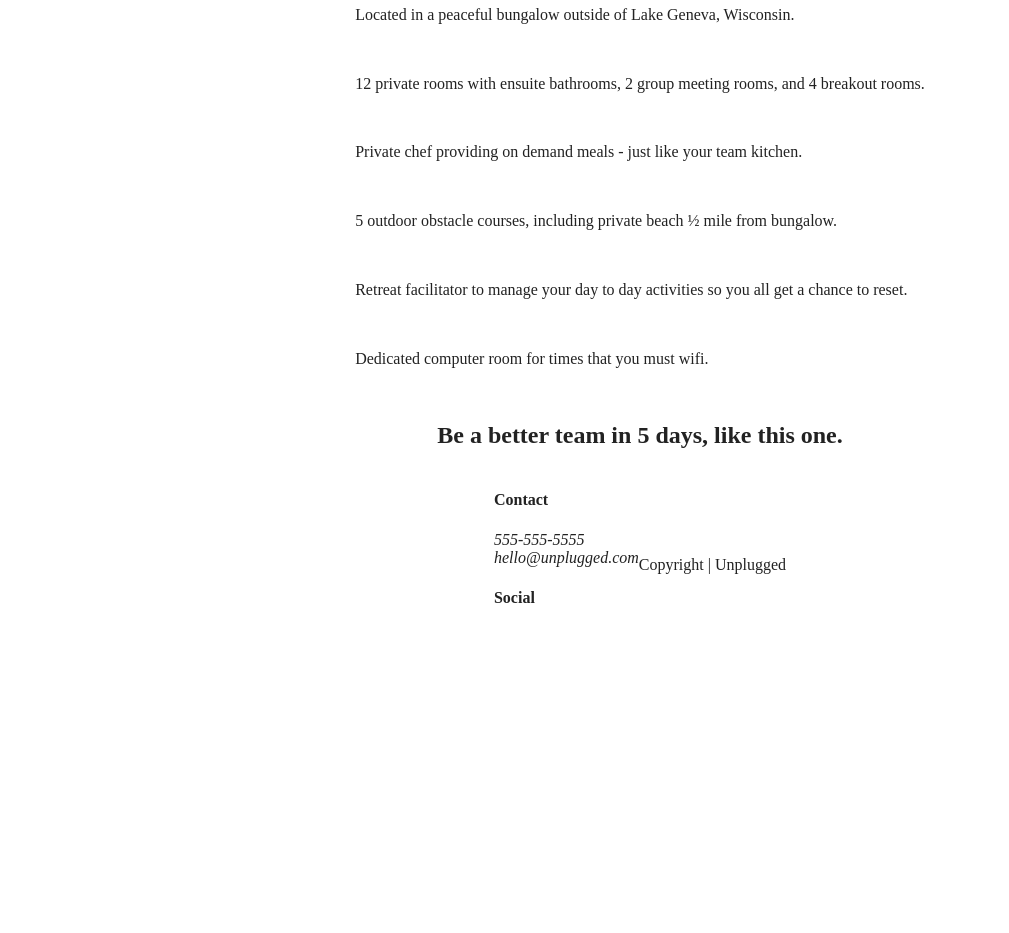
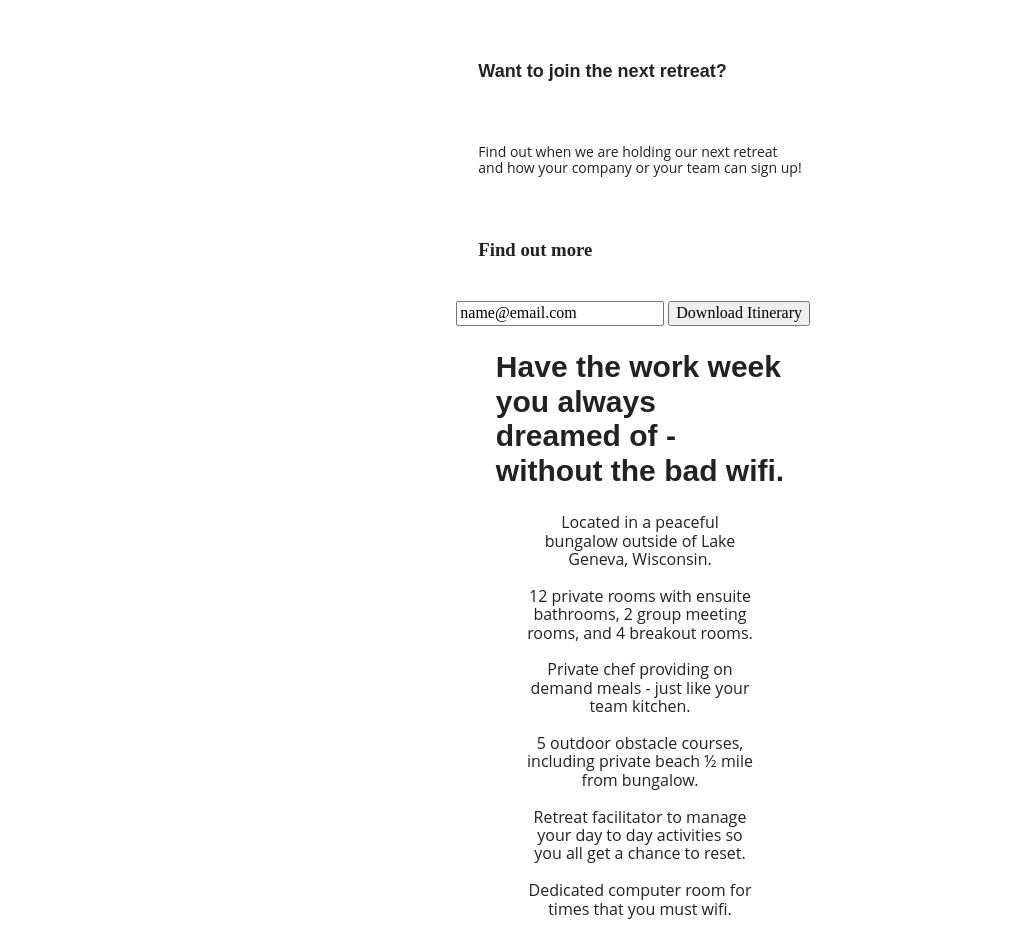
Before and after one commit to cerazo87/html5-boilerplate_v8.0.0, a website built with Parcel: page index.html in a window 1280 px wide. Shown: the part 301-1234 px from the top of the page, without its empty margins (0-1009 px from the left). Before the commit the page ends 961 px from the top, so only its background shows below. Built offline with nearby package versions, Linux system fonts and the light colour scheme.

Commit message:
Added Widths and Margins

```diff
--- a/css/main.css
+++ b/css/main.css
@@ -91,6 +91,7 @@ header, footer {
   justify-content: center;
   align-items: center;
   flex-flow: row wrap;
+  padding: 20px;
 }
 
 header nav {
@@ -98,6 +99,7 @@ header nav {
   justify-content: center;
   align-items: center;
   flex-flow: row wrap;
+  width: 60%;
 }
 
 header .content-wrapper {
@@ -105,11 +107,59 @@ header .content-wrapper {
   justify-content: center;
   align-items: center;
   flex-flow: row wrap;
+  margin: 0;
 }
 
 header nav ul {
   display: flex;
   justify-content: space-around;
+  width:
+}
+
+.hero-area h1 {
+  display: flex;
+  align-items: center;
+  justify-content: center;
+  padding: 20px;
+  font-size: 36px;
+  font-family: 'Poppins', sans-serif;
+}
+
+.amenities-area h2 {
+  display: flex;
+  align-items: center;
+  justify-content: center;
+  font-size: 30px;
+  font-family: 'Poppins', sans-serif;
+}
+
+.form h3 {
+  display: flex;
+  align-items: center;
+  justify-content: flex-start;
+  padding: 22px;
+}
+
+.form input {
+
+  }
+
+.form-description h3 {
+  display: flex;
+  align-items: center;
+  justify-content: flex-start;
+  font-size: 18px;
+  padding: 22px;
+  font-family: 'Poppins', sans-serif;
+}
+
+.form-description p {
+  display: flex;
+  align-items: center;
+  justify-content: flex-start;
+  font-size: 14px;
+  padding: 22px;
+  font-family: 'Open Sans', sans-serif;
 }
 
 footer .social-icons {
@@ -118,10 +168,16 @@ footer .social-icons {
   align-items: center;
 }
 
-footer .social-icons p {
+footer .content-wrapper {
   display: flex;
   justify-content: center;
   align-items: center;
+  width: 55%;
+  margin: 50px 0;
+}
+
+.footer p {
+  margin: 0;
 }
 
 /*ASIDE*/
@@ -133,22 +189,35 @@ aside {
 }
 
 /*FEATURES*/
-.features {
-  display:flex;
+
+.features p {
+  display: flex;
+  align-items: center;
   justify-content: center;
   flex-flow: row wrap;
+  text-align: center;
+  font-family: 'Open Sans', sans-serif;
+  margin: 0;
 }
-.features .features-items {
-  display: flex;
-  justify-content: center;
-  align-items: center;
-  flex-flow: row wrap;
+
+.features .content-wrapper {
+    display: flex;
+    align-items: center;
+    justify-content: center;
 }
+
 /*REVIEWS*/
 .reviews {
   display: flex;
   justify-content: center;
   flex-flow: row wrap;
+  padding: 20px;
+}
+
+.reviews h2 {
+  width: 290%;
+  font-size: 30px;
+  font-family: 'Poppins', sans-serif;
 }
 /*ABOUT PAGE*/
 .mission {
@@ -162,7 +231,37 @@ aside {
   display: flex;
   justify-content: center;
   align-items: center;
-  flex-flow: row wrap;
+}
+
+.contact h4 {
+  font-size: 18px;
+  font-family: 'Poppins', sans-serif;
+  display: flex;
+  justify-content: center;
+  align-items: center;
+}
+
+.contact p {
+  display: flex;
+  justify-content: center;
+  align-items: center;
+  text-align: center;
+}
+
+.social h4 {
+  font-size: 18px;
+  font-family: 'Poppins', sans-serif;
+  display: flex;
+  justify-content: center;
+  align-items: center;
+}
+
+.copyright p {
+  font-size: 14px;
+  font-family: 'Open Sans', sans-serif;
+  display: flex;
+  justify-content: center;
+  align-items: center;
 }
 /*FAQ PAGE*/
 .faq {
--- a/index.html
+++ b/index.html
@@ -51,7 +51,7 @@
 <main>
   <section class="hero-area">
     <div class="content-wrapper">
-      <h1>Retreat from the desk, return refreshed.</h1>
+      <h1>Retreat from the<br> desk, return<br> refreshed.</h1>
     </div>
   </section>
 
@@ -59,7 +59,7 @@
   <div class="content-wrapper">
     <div class="form-description">
       <h3>Want to join the next retreat?</h3>
-        <p>Find out when we are holding our next retreat and how your company
+        <p>Find out when we are holding our next retreat<br> and how your company
           or your team can sign up!</p>
     </div>
       <div class="form">
@@ -69,24 +69,29 @@
       </div>
         </div> <!-- aside content wrapper ends -->
 </aside>
+  <section class="amenities-area">
+    <div class="content-wrapper">
+      <h2>Have the work week<br> you always<br> dreamed of -<br> without the bad wifi.</h2>
+    </div>
+  </section>
     <section class="features">
       <div class="content-wrapper">
         <article>
           <p class="fontawesome-icon"></p>
-          <p class="features-campground">Located in a peaceful bungalow outside of Lake Geneva, Wisconsin.</p><br>
+          <p class="features-campground">Located in a peaceful<br> bungalow outside of Lake<br> Geneva, Wisconsin.</p><br>
           <p class="fontawesome-icon"></p>
-          <p class="features-bed">12 private rooms with ensuite bathrooms, 2 group meeting rooms, and 4 breakout rooms.</p><br>
+          <p class="features-bed">12 private rooms with ensuite<br> bathrooms, 2 group meeting<br> rooms, and 4 breakout rooms.</p><br>
           <p class="fontawesome-icon"></p>
-          <p class="features-utensils">Private chef providing on demand meals - just like your team kitchen.</p><br>
+          <p class="features-utensils">Private chef providing on<br> demand meals - just like your<br> team kitchen.</p><br>
           <p class="fontawesome-icon"></p>
-          <p class="features-shoe-prints">5 outdoor obstacle courses, including private beach ½ mile from bungalow.</p><br>
+          <p class="features-shoe-prints">5 outdoor obstacle courses,<br> including private beach ½ mile<br> from bungalow.</p><br>
           <p class="fontawesome-icon"></p>
-          <p class="features-smile">Retreat facilitator to manage your day to day activities so you all get a chance to reset.</p><br>
+          <p class="features-smile">Retreat facilitator to manage<br> your day to day activities so<br> you all get a chance to reset.</p><br>
           <p class="fontawesome-icon"</p>
-          <p class="features-wifi">Dedicated computer room for times that you must wifi.</p><br>
+          <p class="features-wifi">Dedicated computer room for<br> times that you must wifi.</p><br>
     <section class="reviews">
       <div class="content-wrapper">
-        <h2>Be a better team in 5 days, like this one.</h2>
+        <h2>Be a better team in<br> 5 days, like this one.</h2>
         </article>
             </div>
           </section>
```
